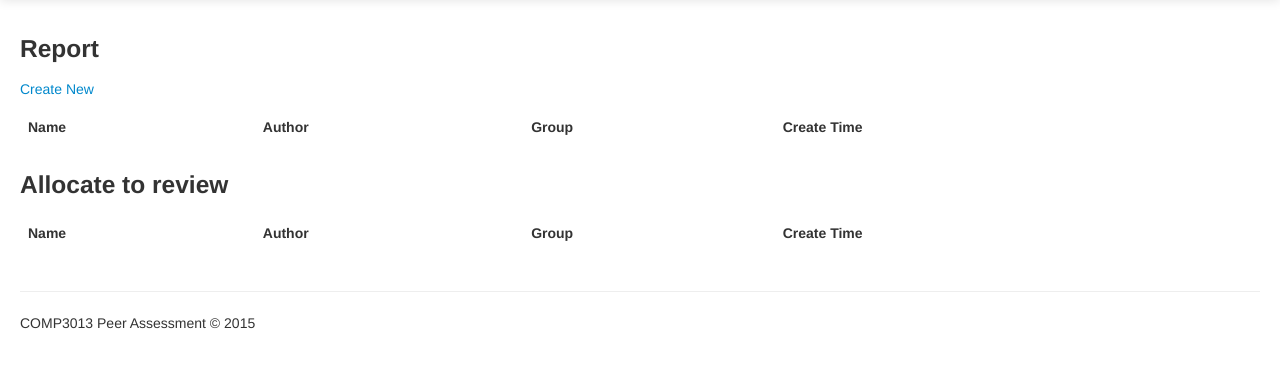
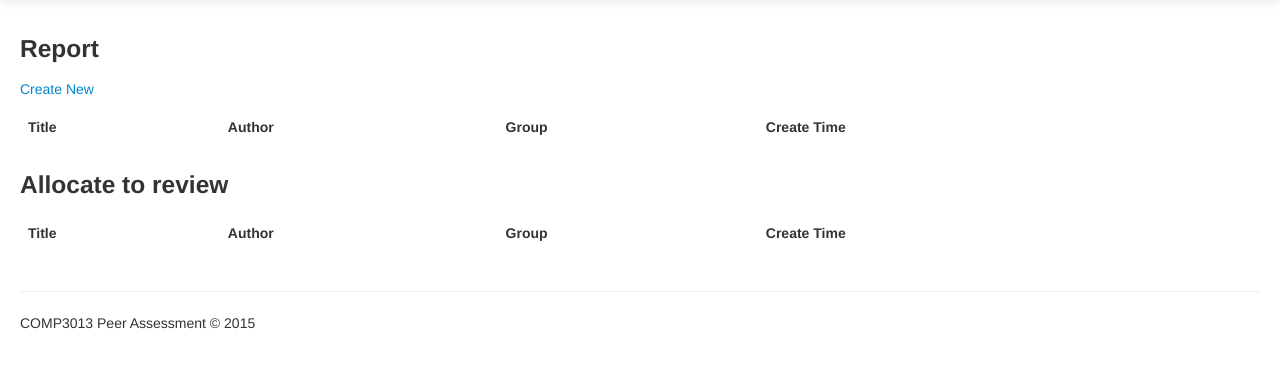
Before and after one commit to andykeqin/database, a PHP site: page /report.php in a window 1280 px wide. Shown: the part 41-409 px from the top of the page. Run offline with PHP 8.4, Linux system fonts and the light colour scheme; a user stored in the database is signed in; data comes from the database, SQL or seed files in the repository; data that the repository does not hold is empty.

Commit message:
Update report.php

```diff
--- a/report.php
+++ b/report.php
@@ -35,7 +35,7 @@
             <table class="table">
                 <thead>
                     <tr>
-                        <th>Name</th>
+                        <th>Title</th>
                         <th>Author</th>
                         <th>Group</th>
                         <th>Create Time</th>
@@ -60,7 +60,7 @@
             <table class="table">
                 <thead>
                     <tr>
-                        <th>Name</th>
+                        <th>Title</th>
                         <th>Author</th>
                         <th>Group</th>
                         <th>Create Time</th>
```
